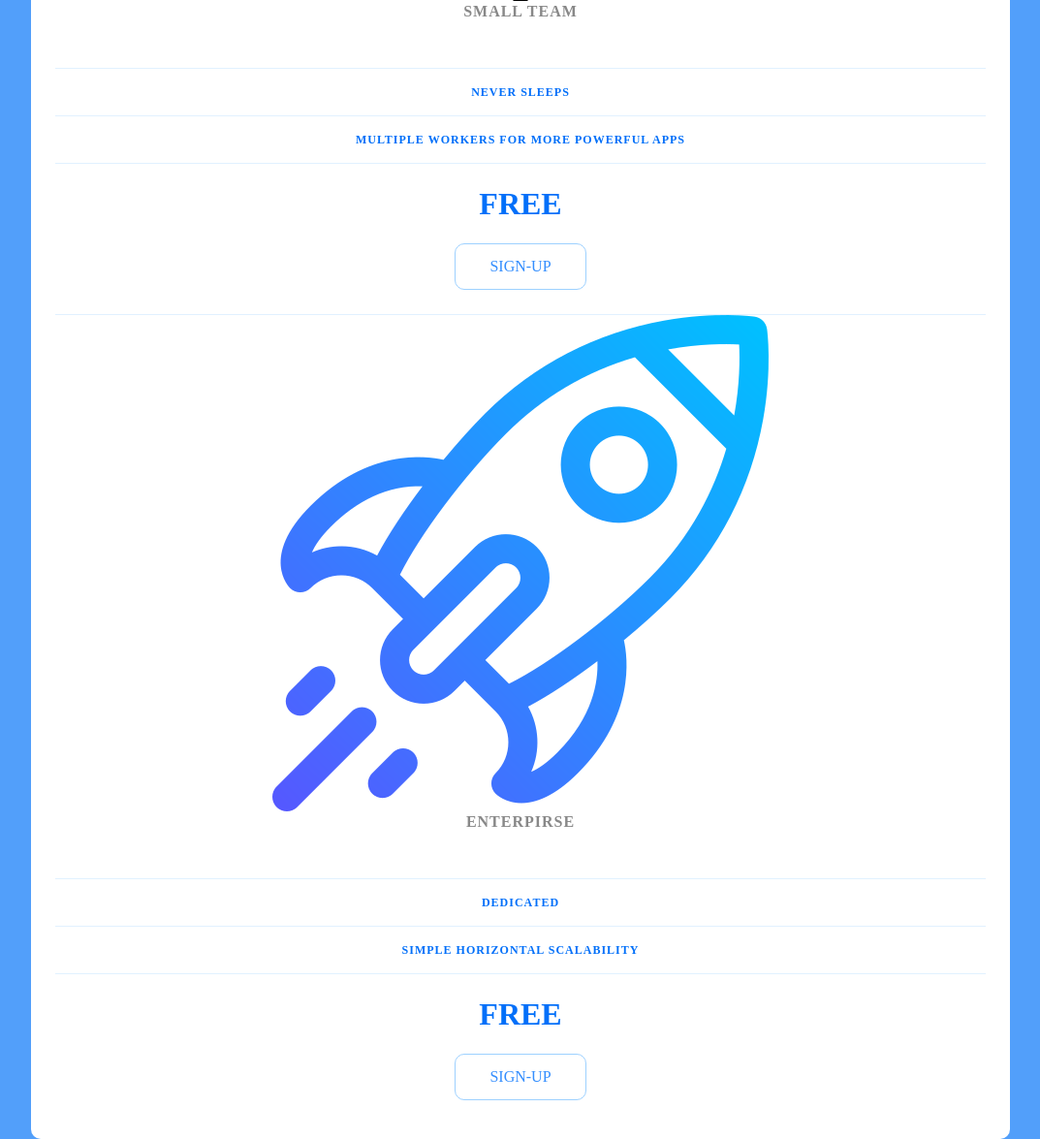
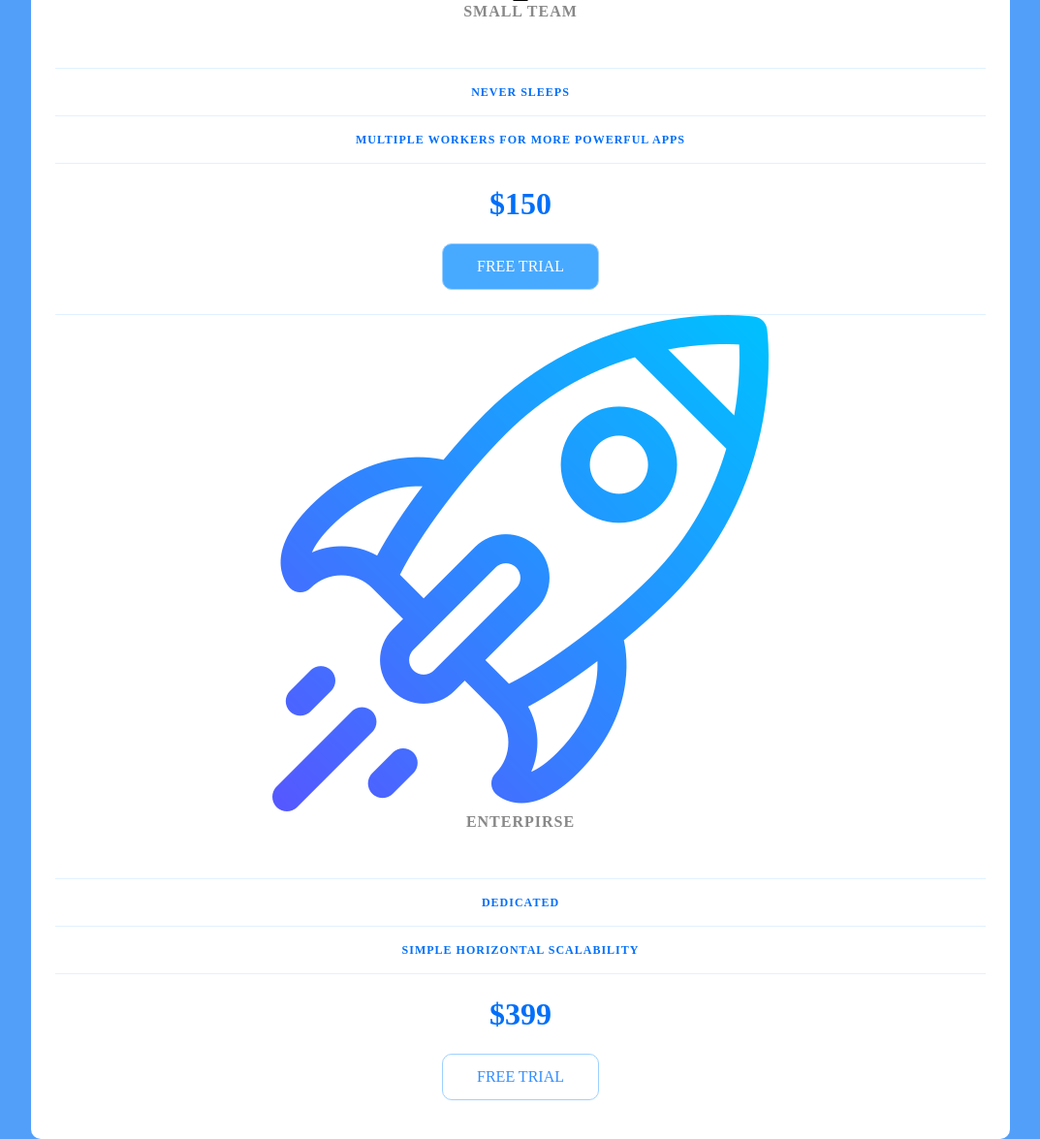
Before and after one commit to Retiishia/CodePolitan, a PHP site: page / in a window 1280 px wide. Shown: the part 1362-2537 px from the top of the page at 97% size, without its empty margins (103-1176 px from the left). Run offline with PHP 8.4, Linux system fonts and the light colour scheme.

Commit message:
Pricing Table Part 4

```diff
--- a/Belajar-CSS/StudikasusFlexBox/app.css
+++ b/Belajar-CSS/StudikasusFlexBox/app.css
@@ -75,3 +75,17 @@ body {
     text-decoration: none;
     margin: 25px 0;
 }
+
+.pricing-button:hover, .pricing-button:focus {
+    background-color: #e1f1ff;
+}
+
+.pricing-button.is-featured {
+    background-color: #48aaff;
+    color: white;
+}
+
+.pricing-button.is-featured:hover, .pricing-button.is-featured:focus {
+    background-color: #269aff;
+    color: white;
+}
--- a/Belajar-CSS/StudikasusFlexBox/index.html
+++ b/Belajar-CSS/StudikasusFlexBox/index.html
@@ -29,8 +29,8 @@
                 <li class="pricing-features-items">Never Sleeps</li>
                 <li class="pricing-features-items">Multiple Workers For More Powerful Apps</li>
             </ul>
-            <span class="pricing-price">Free</span>
-            <a href="£" class="pricing-button">Sign-Up</a>
+            <span class="pricing-price">$150</span>
+            <a href="£" class="pricing-button is-featured">Free Trial</a>
         </div>
 
         <div class="pricing-plan">
@@ -40,8 +40,8 @@
                 <li class="pricing-features-items">Dedicated</li>
                 <li class="pricing-features-items">Simple Horizontal Scalability</li>
             </ul>
-            <span class="pricing-price">Free</span>
-            <a href="£" class="pricing-button">Sign-Up</a>
+            <span class="pricing-price">$399</span>
+            <a href="£" class="pricing-button">Free Trial</a>
         </div>
 
 
```
